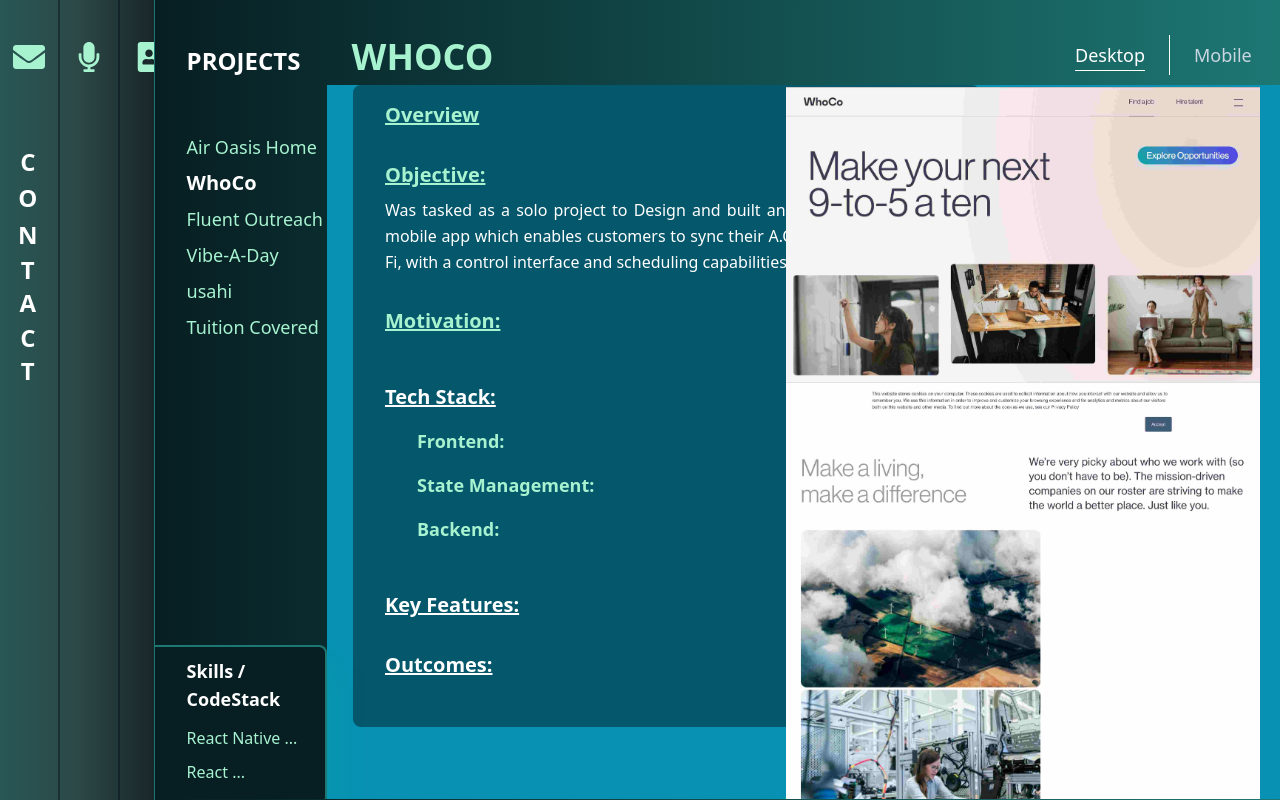
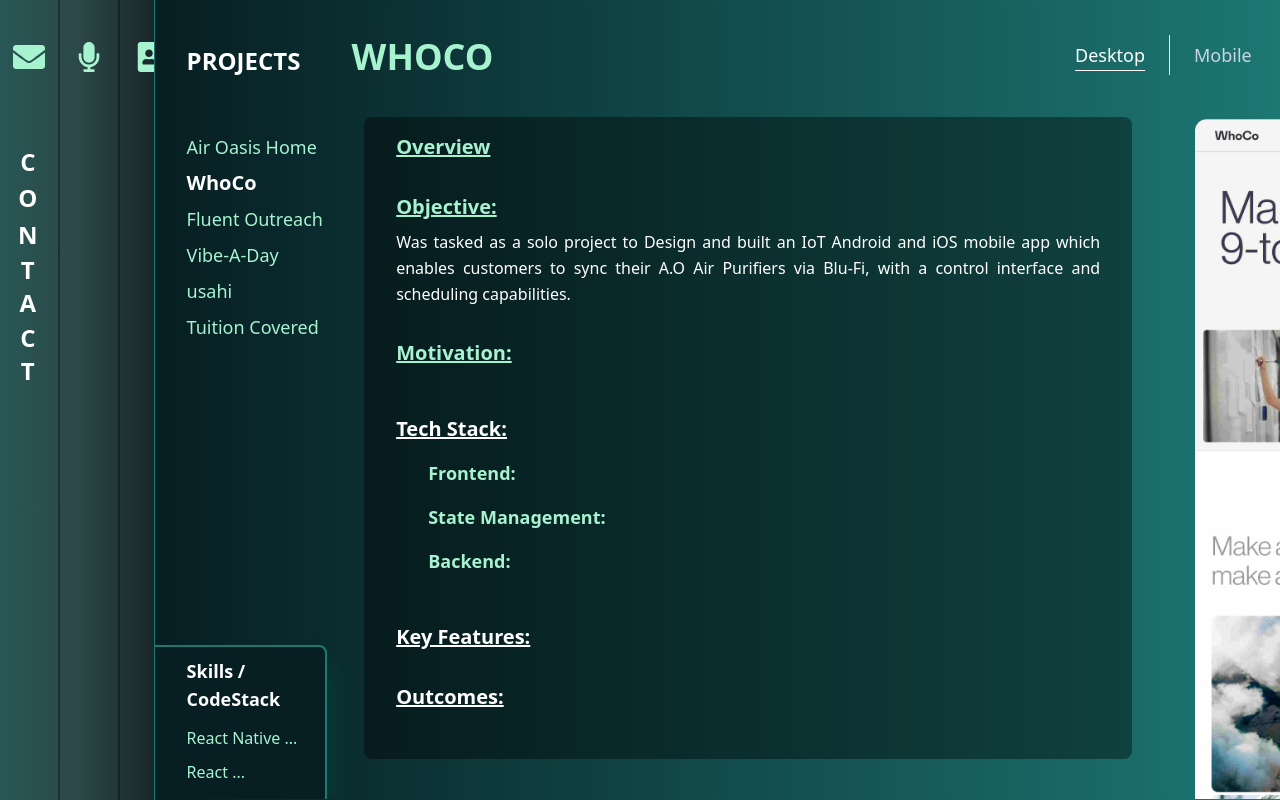
Before and after one commit to MylesPillay/Dev-Portfolio, a Next.js app: page /projects in a window 1280 px wide. Both pictures are taken after a click on the item "WhoCo". Built offline with nearby package versions, Linux system fonts and the light colour scheme.

Commit message:
alignment improved for web design

```diff
--- a/src/app/components/projects/ProjectImagePagination.tsx
+++ b/src/app/components/projects/ProjectImagePagination.tsx
@@ -43,7 +43,7 @@ const ProjectImagePagination: React.FC<ProjectImagePaginationProps> = ({
 		<div
 			className={`${
 				hovered ? "flex " : "hidden"
-			} justify-center align-middle h-[15vh] items-center pb-12 `}>
+			} bg-black bg-opacity-50 justify-center align-middle h-[15vh] items-center pb-12 `}>
 			<button
 				onClick={onPrevImage}
 				disabled={currentImageIndex <= 0}
--- a/src/app/components/projects/ProjectTextComponentWeb.tsx
+++ b/src/app/components/projects/ProjectTextComponentWeb.tsx
@@ -12,8 +12,8 @@ const ProjectTextContentWeb: React.FC<ProjectTextContentWebProps> = ({
 }) => {
 	return (
 		<div
-			className={`absolute flex flex-col left-[2vw] p-8 py-4 rounded-lg bg-black bg-opacity-40 h-auto  text-justify max-h-[95vh] overflow-y-scroll  scroll-y-hidden ${
-				!isImageContainerHovered ? "w-[49vw] " : "w-[33vw] "
+			className={`absolute flex flex-col left-[1vw] p-8 py-4 m-6 mt-0 rounded-lg bg-black bg-opacity-40 h-auto  text-justify max-h-[85vh] overflow-y-scroll  scroll-y-hidden ${
+				!isImageContainerHovered ? "w-[60vw] " : "w-[45vw] "
 			}`}
 			style={{
 				transition: "width 0.2s ease-in-out"
--- a/src/app/components/projects/WebsiteProjectImages.tsx
+++ b/src/app/components/projects/WebsiteProjectImages.tsx
@@ -14,15 +14,71 @@ const ProjectImages: React.FC<ProjectImagesProps> = ({
 	currentImageIndex
 }) => {
 	return (
-		<div className='relative w-full h-full overflow-auto'>
+		// <div className='relative w-full h-full overflow-auto'>
+		// 	{viewMode === "web" && selectedProject.images.web && (
+		// 		<div>
+		// 			{selectedProject.images.web.map(
+		// 				(image, index) =>
+		// 					currentImageIndex === index && (
+		// 						<div key={index} className='relative'>
+		// <Image
+		// 	src={image}
+		// 	alt={`${
+		// 		selectedProject.name
+		// 	} web screenshot ${index + 1}`}
+		// 	layout='responsive'
+		// 	width={1920}
+		// 	height={1080}
+		// 	objectFit='contain'
+		// 	quality={100}
+		// 							/>
+		// 						</div>
+		// 					)
+		// 			)}
+		// 		</div>
+		// 	)}
+		// 	{viewMode === "mobile" && selectedProject.images.mobile && (
+		// 		<div>
+		// 			{selectedProject.images.mobile.map(
+		// 				(image, index) =>
+		// 					currentImageIndex === index && (
+		// 						<div key={index} className='relative'>
+		// 							<Image
+		// 								src={image}
+		// 								alt={`${
+		// 									selectedProject.name
+		// 								} mobile screenshot ${index + 1}`}
+		// 								layout='responsive'
+		// 								width={375}
+		// 								height={812}
+		// 								objectFit='contain'
+		// 								quality={100}
+		// 							/>
+		// 						</div>
+		// 					)
+		// 			)}
+		// 		</div>
+		// 	)}
+		// </div>
+		<div
+			className={`
+									right-0 overflow-hidden`}>
+			<div
+				className='flex flex-row transition-transform duration-300 rounded-lg'
+				style={{
+					transform: `translateX(-${currentImageIndex * 500}%)`
+				}}>
 				{viewMode === "web" && selectedProject.images.web && (
 					<div>
-					{selectedProject.images.web.map(
-						(image, index) =>
-							currentImageIndex === index && (
-								<div key={index} className='relative'>
+						{selectedProject.images.web.map((image, index) => (
+							<div
+								key={index}
+								className={`w-[80%]  h-2/3 flex-shrink-0 pr-3 flex-grow-0 rounded-lg`}>
 								<Image
 									src={image}
+									style={{
+										borderRadius: "12px"
+									}}
 									alt={`${
 										selectedProject.name
 									} web screenshot ${index + 1}`}
@@ -33,11 +89,10 @@ const ProjectImages: React.FC<ProjectImagesProps> = ({
 									quality={100}
 								/>
 							</div>
-							)
-					)}
+						))}
 					</div>
 				)}
-			{viewMode === "mobile" && selectedProject.images.mobile && (
+				({" "}
 				<div>
 					{selectedProject.images.mobile.map(
 						(image, index) =>
@@ -58,7 +113,8 @@ const ProjectImages: React.FC<ProjectImagesProps> = ({
 							)
 					)}
 				</div>
-			)}
+				)
+			</div>
 		</div>
 	);
 };
--- a/src/app/projects/page.tsx
+++ b/src/app/projects/page.tsx
@@ -138,17 +138,17 @@ const ProjectsDisplay = (): JSX.Element => {
 				)}
 
 				{selectedProjectIndex != 0 && 3 ? (
-					<div className='relative h-full w-full mx-auto justify-center align-middle  bg-cyan-600 after:items-center'>
+					<div className='relative h-full w-full mx-auto justify-evenly align-middle pt-[4vh] after:items-center'>
 						<ProjectTextContentWeb
 							selectedProject={selectedProject}
 							isImageContainerHovered={isImageContainerHovered}
 						/>
 						<div
-							className='min-h-[90vh] max-h-[90vh] mt-0.5 h-[50vh] max-w-[37vw] sticky top-0 right-0'
+							className='min-h-[90vh] max-h-[90vh] mt-0.5 h-[50vh]  max-w-[100vw] sticky top-0 right-30 '
 							style={{
 								transform: isImageContainerHovered
-									? "translateX(51%)"
-									: "translateX(97%)",
+									? "translateX(10%)"
+									: "translateX(90%)",
 								transition: "transform 0.2s ease-in-out"
 							}}
 							onMouseEnter={() =>
@@ -157,7 +157,7 @@ const ProjectsDisplay = (): JSX.Element => {
 							onMouseLeave={() =>
 								setIsImageContainerHovered(false)
 							}>
-							<div className='w-full h-full min-h-[100%] items-end'>
+							<div className='w-full h-full min-h-[100%] items-end '>
 								<ProjectImages
 									selectedProject={selectedProject}
 									viewMode={viewMode}
@@ -180,7 +180,7 @@ const ProjectsDisplay = (): JSX.Element => {
 												currentImageIndex
 											}
 											totalImages={
-												selectedProject.images.mobile
+												selectedProject.images.web
 													.length
 											}
 											onPageChange={(index) =>
```
Lines whose indentation alone changed are shown as unchanged.
